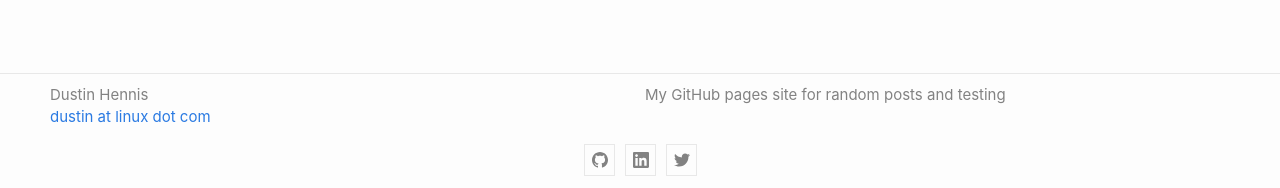
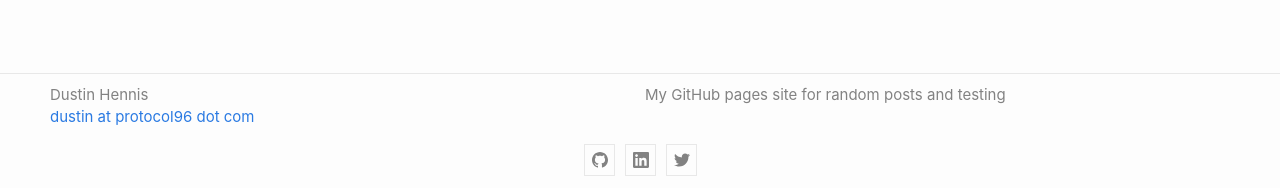
Before and after one commit to dustinhennis/dustinhennis.github.io, a Jekyll site: the page built from index.md, in a window 1280 px wide. Shown: the part 709-897 px from the top of the page. Built offline with Jekyll 4.4.1, drawn with Linux system fonts in a browser that asks for light colours.

Commit message:
update email

```diff
--- a/_config.yml
+++ b/_config.yml
@@ -1,7 +1,7 @@
 title: GitHub Pages (dustinhennis)
 author:
   name: Dustin Hennis
-  email: dustin at linux dot com
+  email: dustin at protocol96 dot com
 description: >
   My GitHub pages site for random posts and testing
 
```
